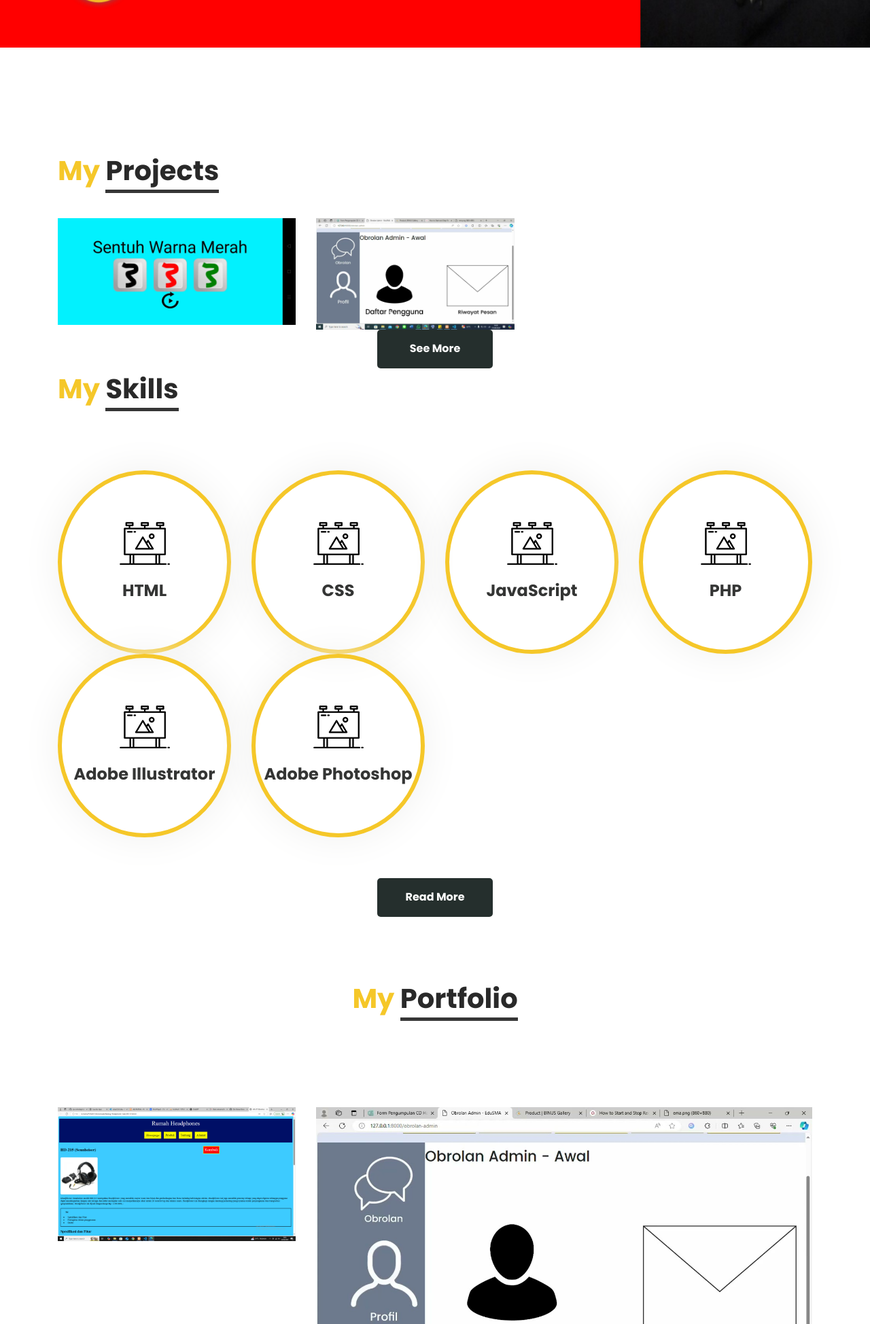
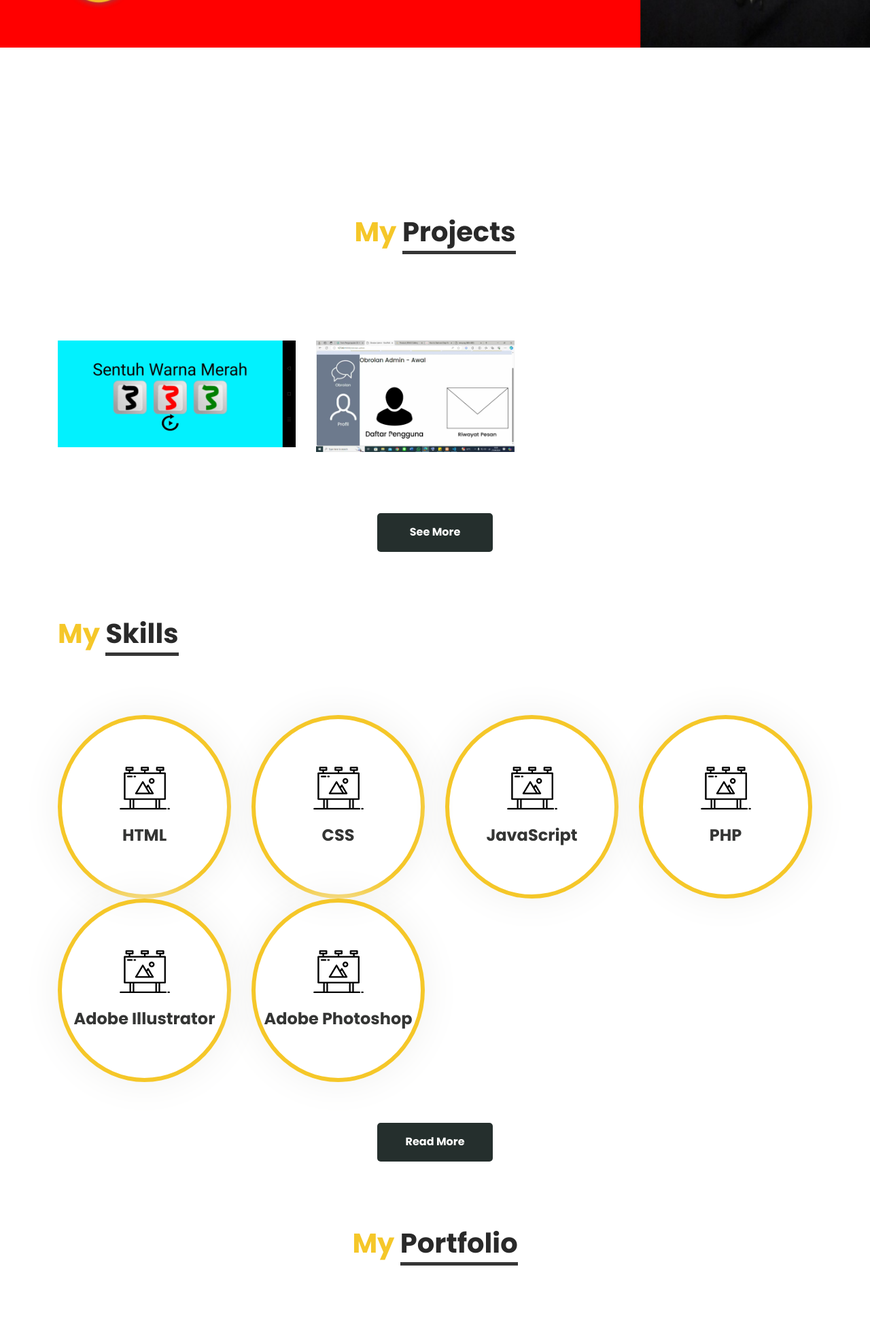
Before and after one commit to Dio-Damar-Danendra-Portofolio/Portofolio_Task, a PHP site: page / in a window 1280 px wide. Shown: the part 663-2611 px from the top of the page at 68% size. Run offline with PHP 8.4, Linux system fonts and the light colour scheme; data comes from the database, SQL or seed files in the repository; some libraries are stand-ins or nearby versions; some web fonts are replaced.

Commit message:
Update Tugas Pak Reza

```diff
--- a/inc/projects.php
+++ b/inc/projects.php
@@ -1,12 +1,12 @@
 
-<div class="services_section layout_padding" id="projects">
+<div class="portfolio_section layout_padding" id="projects">
          <div class="container">
             <div class="row">
                <div class="col-sm-12">
-                  <h1 class="services_taital">My <span class="portfolio_taital_1">Projects</span></h1>
+                  <h1 class="portfolio_taital">My <span class="portfolio_taital_1">Projects</span></h1>
                </div>
             </div>
-            <div class="services_section">
+            <div class="portfolio_section">
                <div class="portfolio_section_2">
                   <div class="row">
                      <?php foreach ($rowProject as $projects) {
```
